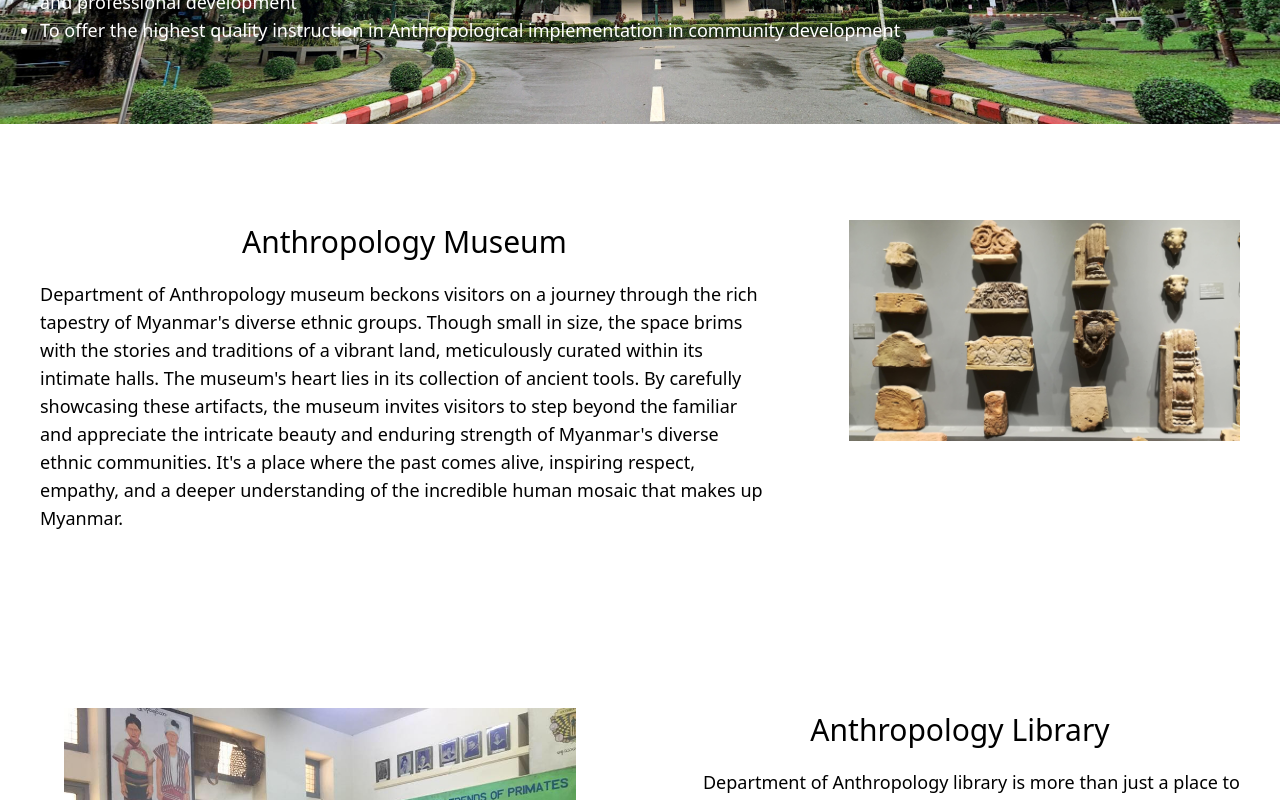
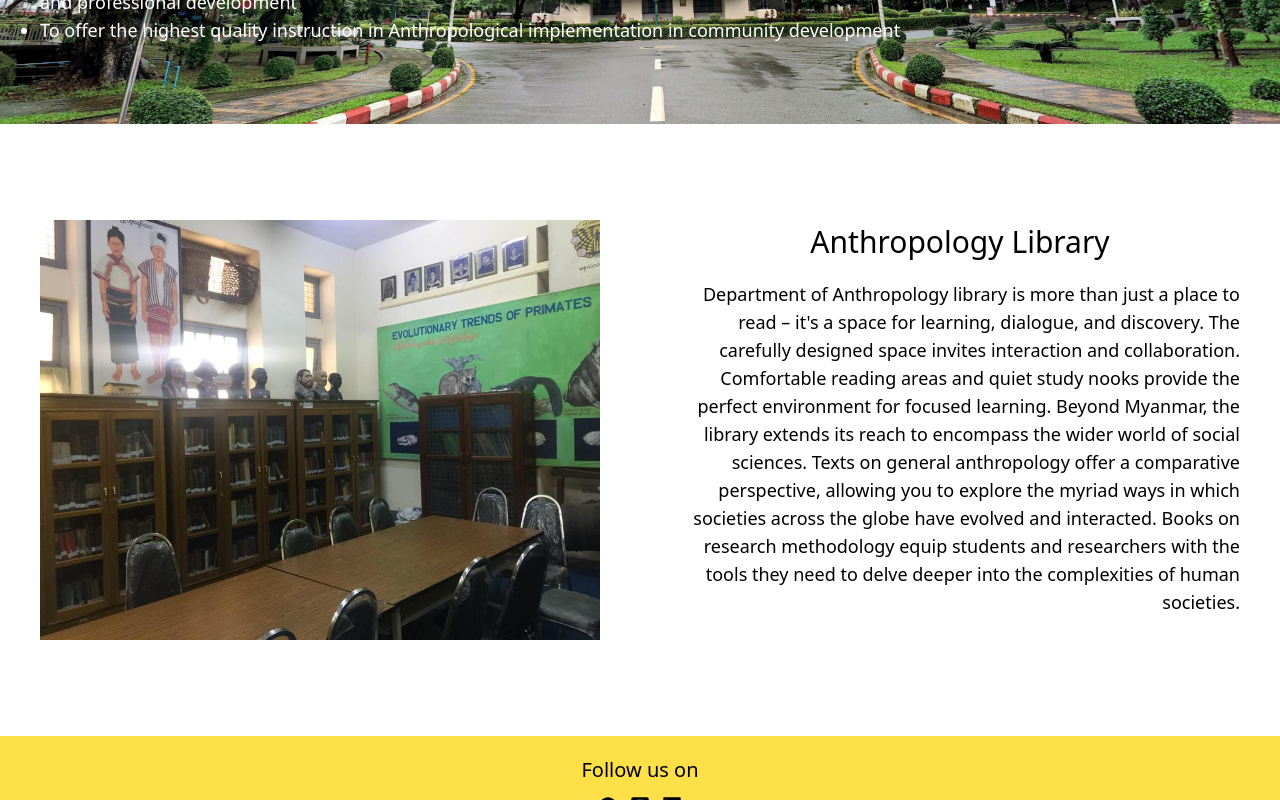
Before and after one commit to linkhanthtel/anthropology-department, a React (Vite) app: page /about in a window 1280 px wide. Shown: the part 840-1640 px from the top of the page. Built offline with nearby package versions, Linux system fonts and the light colour scheme.

Commit message:
About Us UI Error fixed

```diff
--- a/src/config/firebase.js
+++ b/src/config/firebase.js
@@ -1,11 +1,13 @@
 // Import the functions you need from the SDKs you need
 import { initializeApp } from "firebase/app";
 import { getAuth, GoogleAuthProvider } from "firebase/auth"
+import { getFirestore } from "firebase/firestore"
 
 // Your web app's Firebase configuration
+// "anthropology-department.firebaseapp.com"
 const firebaseConfig = {
   apiKey: "AIzaSyDVVFHr3Q4-tbFUA2uGyKNDB5Q6NApXc9s",
-  authDomain: "anthropology-department.firebaseapp.com",
+  authDomain: "https://anthropology-department.vercel.app/",
   projectId: "anthropology-department",
   storageBucket: "anthropology-department.appspot.com",
   messagingSenderId: "918034390286",
@@ -16,3 +18,4 @@ const firebaseConfig = {
 const app = initializeApp(firebaseConfig);
 export const auth = getAuth(app);
 export const provider = new GoogleAuthProvider();
+export const db = getFirestore(app);
--- a/src/pages/about.jsx
+++ b/src/pages/about.jsx
@@ -1,6 +1,5 @@
 import { useEffect, useState } from 'react'
 import library from '../assets/library.jpg'
-import museum2 from '../assets/museum2.jpg'
 
 function About() {
   const [isVisible, setIsVisible] = useState(false);
@@ -70,22 +69,11 @@ function About() {
         </div>
       </div>
 
-      {/* Museum */}
-      <div className='flex flex-col justify-center md:flex-row text-start h-full w-screen py-5 md:py-20'>
-        <div className={`transition-opacity duration-1000 ${isVisible ? 'opacity-100' : 'opacity-0'}`}>
-        <h1 className='py-5 text-3xl md:px-10 text-center'>Anthropology Museum</h1>
-        <p className='text-center text-lg md:px-10 md:text-start'>Department of Anthropology museum beckons visitors on a journey through the rich tapestry of Myanmar's diverse ethnic groups. Though small in size, the space brims with the stories and traditions of a vibrant land, meticulously curated within its intimate halls. The museum's heart lies in its collection of ancient tools. By carefully showcasing these artifacts, the museum invites visitors to step beyond the familiar and appreciate the intricate beauty and enduring strength of Myanmar's diverse ethnic communities. It's a place where the past comes alive, inspiring respect, empathy, and a deeper understanding of the incredible human mosaic that makes up Myanmar.</p>
-        </div>
-        <div className='my-4 flex justify-center'>
-            <img className='w-100 h-fit px-5 md:px-10' src={museum2} alt="Museum Image" />
-        </div>
-      </div>
-
       {/* Library */}
       <div className='flex flex-col justify-center md:flex-row h-full w-screen py-5 md:py-20'>
-          <div className='w-full h-fit my-4 flex justify-center'>
-            <img className='w-100 h-96' src={library} alt="Library Image" />
-          </div>
+      <div className='my-4 flex justify-center'>
+            <img className='w-screen px-5 md:px-10' src={library} alt="Library Image" />
+        </div>
 
           <div className={`w-fit transition-opacity duration-1000 ${isVisible ? 'opacity-100' : 'opacity-0'}`}>
             <h1 className='py-5 text-3xl md:px-10 text-center'>Anthropology Library</h1>
```
